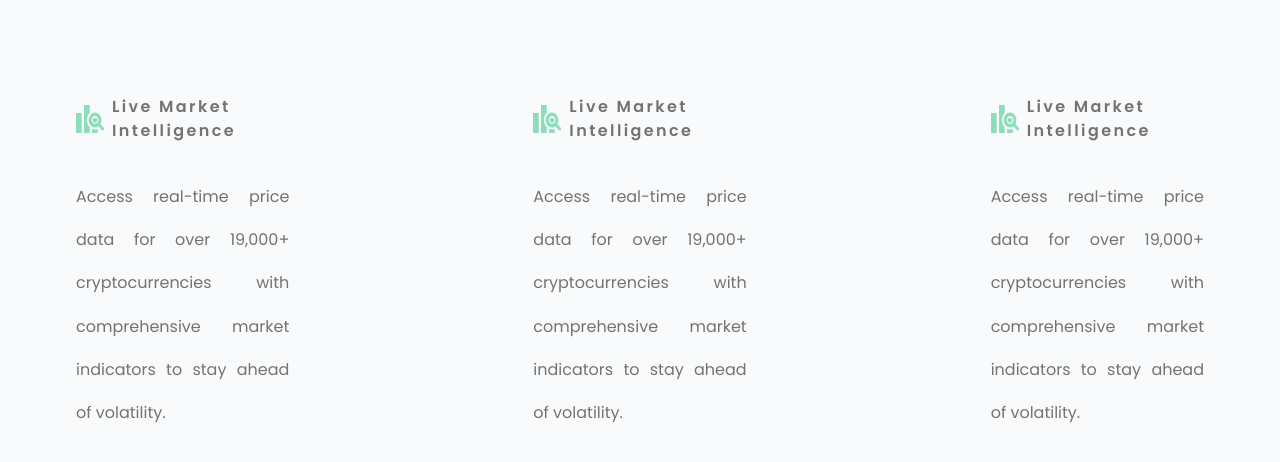
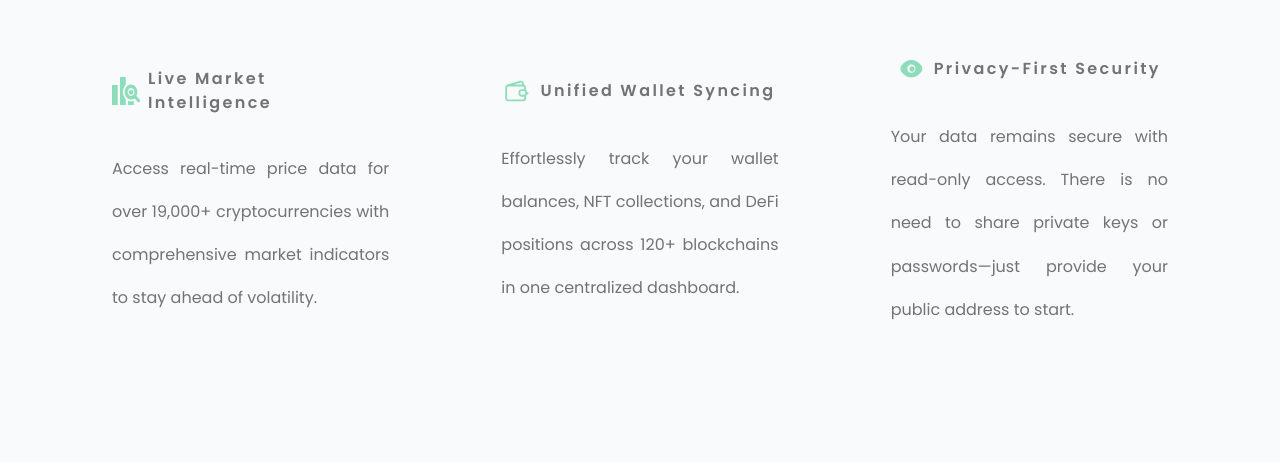
Before and after one commit to m4rk4lfred/CryptView, a React (Vite) app in the folder Frontend/: page / in a window 1280 px wide. Shown: the part 914-1376 px from the top of the page. Built offline with nearby package versions, Linux system fonts and the light colour scheme.

Commit message:
animation added

```diff
--- a/Frontend/package.json
+++ b/Frontend/package.json
@@ -11,6 +11,7 @@
   },
   "dependencies": {
     "@tailwindcss/vite": "^4.1.18",
+    "aos": "^2.3.4",
     "react": "^19.2.0",
     "react-dom": "^19.2.0",
     "react-icons": "^5.5.0",
--- a/Frontend/src/Pages/LandingPage/Features.jsx
+++ b/Frontend/src/Pages/LandingPage/Features.jsx
@@ -1,10 +1,12 @@
 import analysisIcon from '../../assets/LiveMarket.svg'
+import walletIcon from '../../assets/Wallet.svg'
+import privacyIcon from '../../assets/Privacy.svg'
 function Features(){
 
     return(
         <>
-          <div className="grid grid-cols-1 grid-rows-3 font-poppins mt-75 px-6 gap-35 text-primary-text dark:text-[#F5F5F5] md:grid-cols-3 md:grid-row-1" >
-             <div className="flex flex-col  justify-center items-center px-13">
+          <div  className="grid grid-cols-1 grid-rows-3 font-poppins mt-65 px-6 gap-35 md:gap-2 md:px-15 text-primary-text dark:text-[#F5F5F5] md:grid-cols-3 md:grid-row-1" >
+             <div data-aos={"zoom-in-up"} className="flex flex-col  justify-center items-center px-13 ">
                 <div className='flex flex-row justify-center items-center gap-2'>
                     <img src={analysisIcon} alt="analysis.svg" className='size-7' />
                     <h3 className='font-semibold  tracking-[0.150em]'>Live Market Intelligence</h3>
@@ -13,21 +15,21 @@ function Features(){
              </div>
 
 
-              <div className="flex flex-col  justify-center items-center px-13 ">
+              <div data-aos={"zoom-in-up"} className="flex flex-col  justify-center items-center px-13 ">
                 <div className='flex flex-row justify-center items-center gap-2'>
-                    <img src={analysisIcon} alt="analysis.svg" className='size-7' />
-                    <h3 className='font-semibold  tracking-[0.150em]'>Live Market Intelligence</h3>
+                    <img src={walletIcon} alt="analysis.svg" className='size-7' />
+                    <h3 className='font-semibold  tracking-[0.150em]'>Unified Wallet Syncing</h3>
                 </div>
-                <p className='text-justify mt-8 leading-[2.7em]'>Access real-time price data for over 19,000+ cryptocurrencies with comprehensive market indicators to stay ahead of volatility.</p>
+                <p className='text-justify mt-8 leading-[2.7em]'>Effortlessly track your wallet balances, NFT collections, and DeFi positions across 120+ blockchains in one centralized dashboard.</p>
              </div>
 
 
-            <div className="flex flex-col  justify-center items-center px-13 ">
+            <div data-aos={"zoom-in-up"} className="flex flex-col  justify-center items-center px-13 ">
                 <div className='flex flex-row justify-center items-center gap-2'>
-                    <img src={analysisIcon} alt="analysis.svg" className='size-7' />
-                    <h3 className='font-semibold text-primary-text tracking-[0.150em]'>Live Market Intelligence</h3>
+                    <img src={privacyIcon} alt="analysis.svg" className='size-7' />
+                    <h3 className='font-semibold text-primary-text tracking-[0.150em]'>Privacy-First Security</h3>
                 </div>
-                <p className='text-justify mt-8 leading-[2.7em]'>Access real-time price data for over 19,000+ cryptocurrencies with comprehensive market indicators to stay ahead of volatility.</p>
+                <p className='text-justify mt-8 leading-[2.7em]'>Your data remains secure with read-only access. There is no need to share private keys or passwords—just provide your public address to start.</p>
              </div>
 
              <div></div>
--- a/Frontend/src/Pages/LandingPage/Header.jsx
+++ b/Frontend/src/Pages/LandingPage/Header.jsx
@@ -5,7 +5,7 @@ function Header(){
   const theme = localStorage.getItem('theme')
    return(
      <>
-       <div className="grid grid-cols-2 font-poppins px-10 pt-8 md:px-[8em]">
+       <div data-aos={"fade"} className="grid grid-cols-2 font-poppins px-10 pt-8 md:px-[8em]">
          <div className="flex gap-1  justify-start items-center">
            <img src={theme === 'dark'? brandLogoLight:brandLogoDark} alt="brandLogo" />
            <h1 className='font-bold text-lg text-primary-dark dark:text-primary'>CRYPT<span className='text-branding'>VIEW</span></h1>
--- a/Frontend/src/Pages/LandingPage/Hero.jsx
+++ b/Frontend/src/Pages/LandingPage/Hero.jsx
@@ -2,7 +2,7 @@ import { HiOutlineArrowRightCircle } from "react-icons/hi2";
 function Hero(){
    return(
     <>
-       <div className="flex flex-col justify-start items-center font-poppins w-screen min-h-135.75 px-16 mt-18 gap-6 md:px-[15em] md:my-25 lg:px-[22em] ">
+       <div data-aos={"fade"} className="flex flex-col justify-start items-center font-poppins w-screen min-h-135.75 px-16 mt-18 gap-6 md:px-[15em] md:my-25 lg:px-[22em] ">
           <p className="text-[#737373] tracking-[0.2em] text-center font-bold dark:text-[#F8F8F8]">The Best Tracker for Crypto Investors</p>
           <h2 className="text-primary-dark text-center font-extrabold text-3xl  leading-12 dark:text-[#F8F8F8]"><span className="text-branding">Master Your Portfolio</span>. Maximize Your Gains</h2>
           <p className="text-[#737373] tracking-[0.2em] text-center font-normal dark:text-[#F8F8F8]">The Best Tracker for Crypto Investors</p>
--- a/Frontend/src/main.jsx
+++ b/Frontend/src/main.jsx
@@ -2,6 +2,9 @@ import { StrictMode, useState, useEffect } from 'react'
 import { createRoot } from 'react-dom/client'
 import './index.css'
 import Landingpage from '../src/Pages/LandingPage/Landingpage'
+import AOS from 'aos';
+import 'aos/dist/aos.css';
+
 
 function App() {
   const [time, setTime] = useState()
@@ -23,8 +26,15 @@ function App() {
     }
   },[])
 
+  useEffect(() => {
+      AOS.init({
+        duration:500,
+        easing:'ease'
+      });
+  }, []);
+
   return (
-    <div className={`min-h-screen ${darkMode} w-screen bg-[#f8fafc] dark:bg-primary-dark `}>
+    <div  className={`min-h-screen ${darkMode} w-screen bg-[#f8fafc] dark:bg-primary-dark `}>
       {/*Grid setting up*/}
       <div
         className={`${darkMode === 'dark' ? 'hidden' :''} fixed inset-0 z-0 mask-b-from-0% mask-b-to-96%`}
@@ -47,7 +57,7 @@ function App() {
 
     )
       }
-          <div className="relative z-10">
+      <div  className="relative z-10">
         <Landingpage />
       </div>
 
```
Also changed, not shown: 1 other file (tests, documents, lock files or other folders).
